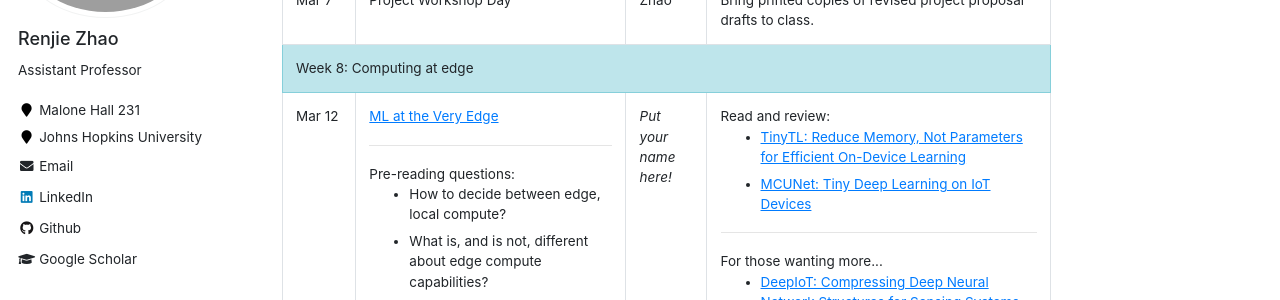
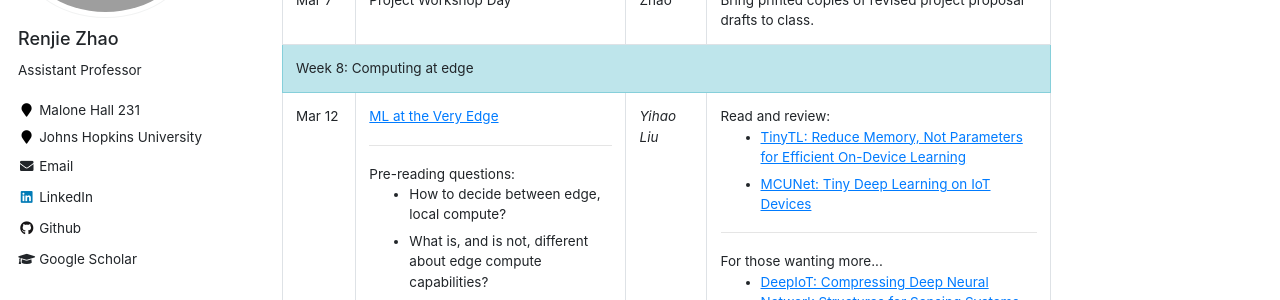
Before and after one commit to mle0108/RenjieZhao.github.io, a Jekyll site: the page built from _teaching/2024-spring-716.md, in a window 1280 px wide and 900 px high, scrolled down 9062 px. Shown: the part 152-452 px from the top of the window. Built offline with Jekyll 4.4.1, drawn with Linux system fonts in a browser that asks for light colours; some of the changed text lies outside the part shown.

Commit message:
Update 2024-spring-716.md

```diff
--- a/_teaching/2024-spring-716.md
+++ b/_teaching/2024-spring-716.md
@@ -660,7 +660,7 @@ The project will have three milestones:
         <li>How to manage whole ML systems (training, execution, updates)?</li>
       </ul>
       </td>
-      <td><i>Put your name here!</i></td>
+      <td><i>Yihao Liu</i></td>
       <td>
         Read and review:
         <ul>
@@ -810,7 +810,7 @@ The project will have three milestones:
           <li>Why do we need the implementation of WISP tag and the SDR based reader?</li>
         </ul> -->
         </td>
-        <td><i>Put your name here!</i></td>
+        <td><i>Yihao Liu</i></td>
         <td>
           Read and review:
           <ul>
```
